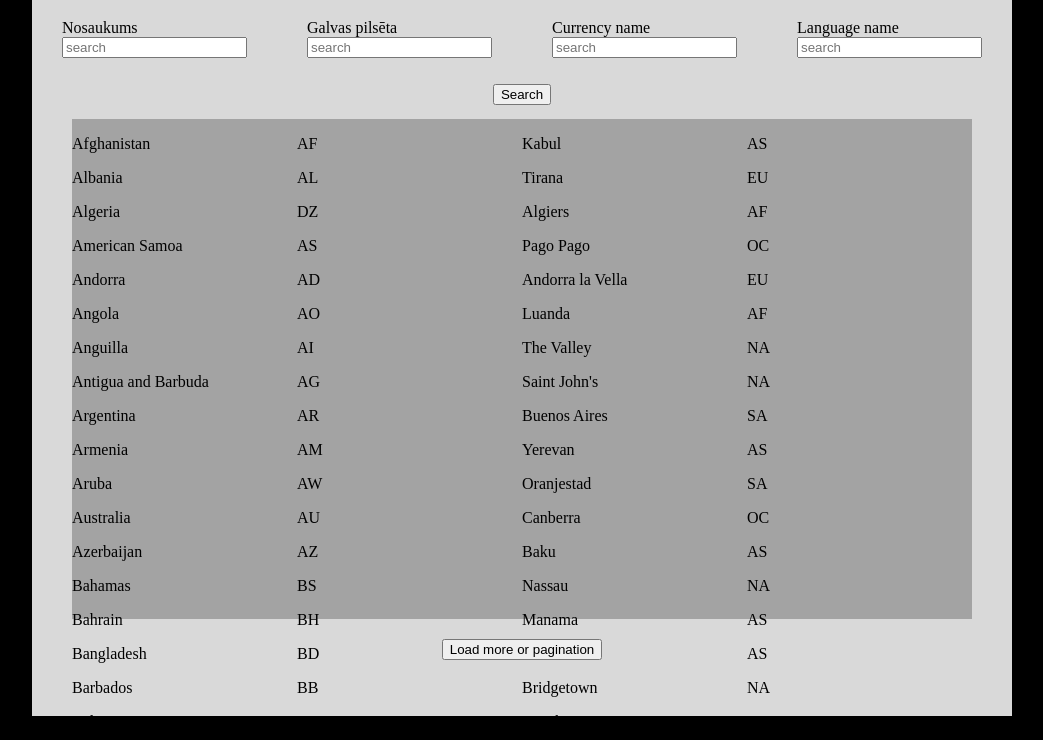
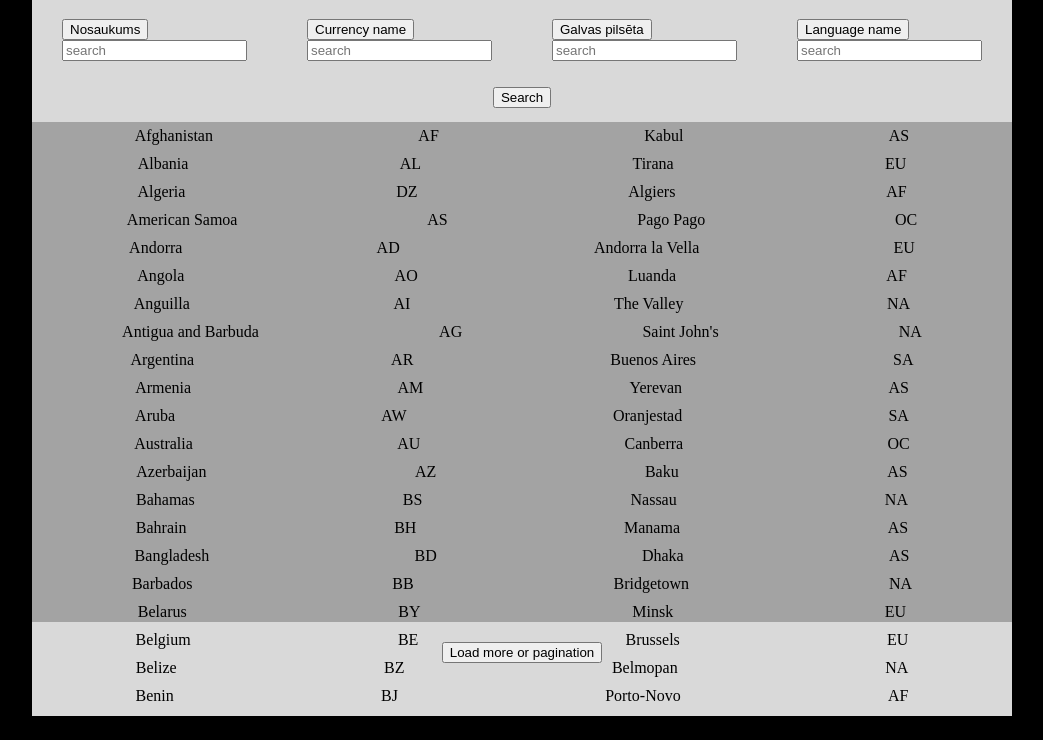
Before and after one commit to Bazjam/11MD-Sort-Filter-Paginate, a website built with webpack: page src/index.html in a window 1280 px wide. Shown: the part 69-809 px from the top of the page, without its empty margins (118-1161 px from the left). Built offline with nearby package versions, Linux system fonts and the light colour scheme; data requests are answered from the project's data file; files whose address does not match are found by name.

Commit message:
First button search compleat

```diff
--- a/src/index.html
+++ b/src/index.html
@@ -20,62 +20,37 @@
     </header>
     <nav>
       <div class="nav__column-one">
-        <label for="text">
-          Nosaukums
-        </label><br>
-        <input data-input-one type="text"
-        id="text"
-        name="text"
-        placeholder="search"
-        pattern="[a-z]"
-        required>
+        <button data-btn-sort-name>Nosaukums</button><br>
+        <input data-input-one type="text" id="text" name="text" placeholder="search" pattern="[a-z]" required>
       </div>
       <div class="nav__column-one">
-        <label for="text">
-          Galvas pilsēta
-        </label><br>
-        <input type="text"
-        id="text"
-        name="text"
-        placeholder="search"
-        pattern="[a-z]"
-        required>
+        <button data-btn-sort-code>
+          Currency name
+        </button><br>
+        <input type="text" id="text" name="text" placeholder="search" pattern="[a-z]" required>
       </div>
       <div class="nav__column-one">
-        <label for="text">
-          Currency name
-        </label><br>
-        <input type="text"
-        id="text"
-        name="text"
-        placeholder="search"
-        pattern="[a-z]"
-        required>
+        <button data-btn-sort-capital>
+          Galvas pilsēta
+        </button><br>
+        <input type="text" id="text" name="text" placeholder="search" pattern="[a-z]" required>
       </div>
       <div class="nav__column-one">
-        <label for="text">
+        <button data-btn-sort-region>
           Language name
-        </label><br>
-        <input type="text"
-        id="text"
-        name="text"
-        placeholder="search"
-        pattern="[a-z]"
-        required>
+        </button><br>
+        <input type="text" id="text" name="text" placeholder="search" pattern="[a-z]" required>
       </div>
     </nav>
     <div class="btn-search">
-      <button>
+      <button data-search-btn>
         Search
       </button>
     </div>
 
-    <section>
-      <div data-column-one class="column"></div>
-      <div data-column-two class="column"></div>
-      <div data-column-three class="column"></div>
-      <div data-column-four class="column"></div>
-    </section>
+    <section data-wrapper class="wrapper-data"></section>
+
+
     <footer>
       <button>
         Load more or pagination
--- a/src/scripts.ts
+++ b/src/scripts.ts
@@ -22,52 +22,105 @@ type Countries = {
   isoCode: string;
 };
 
-// const wrapper = document.querySelector("[data-column-one]");
-// const columnThree = document.querySelector("[data-column-three`]");
-// const columnFour = document.querySelector("[data-column-four`]");
+const inputOne = document.querySelector<HTMLInputElement>("[data-input-one]");
+const columnOne = document.querySelector("[data-column-one]");
+const dataWrapper = document.querySelector("[data-wrapper]");
 
 
-const inputOne = document.querySelector("[data-input-one]")
-const columnOne = document.querySelector("[data-column-one]");
 
-axios.get<Countries[]>("http://localhost:3000/countries").then(({ data }) => {
-    data.forEach((element) => {
-        const searchColumnOne = document.createElement("p");
-        searchColumnOne.classList.add("ppp");
-        searchColumnOne.innerHTML = `${element.name}`;
-        columnOne.append(searchColumnOne);
-    });
+
+
+inputOne.addEventListener("change", function () {
+
 });
 
-const columnTwo = document.querySelector("[data-column-two]");
 
-axios.get<Countries[]>("http://localhost:3000/countries").then(({ data }) => {
-  data.forEach((element) => {
-    const searchColumnTwo = document.createElement("p");
-    searchColumnTwo.classList.add("ppp");
-    searchColumnTwo.innerHTML = `${element.code}`;
-    columnTwo.append(searchColumnTwo);
-  });
+const searchBtn = document.querySelector("[data-search-btn]");
+searchBtn.addEventListener("click", function () {
+
+    console.log(`click`);
+    let result = inputOne.value;
+
+    dataWrapper.innerHTML = "";
+    console.log(result);
+
+    getNewSortData(`http://localhost:3000/countries?name_like=${result}`);
+
 });
 
-const columnThree = document.querySelector("[data-column-three]");
 
-axios.get<Countries[]>("http://localhost:3000/countries").then(({ data }) => {
-  data.forEach((element) => {
-    const searchColumnThree = document.createElement("p");
-    searchColumnThree.classList.add("ppp");
-    searchColumnThree.innerHTML = `${element.capital}`;
-    columnThree.append(searchColumnThree);
-  });
+
+
+//-----------------START PAGE---------------------------------
+document.addEventListener("DOMContentLoaded", function () {
+  getNewSortData(getDataUrl);
 });
 
-const columnFour = document.querySelector("[data-column-four]");
+//-----------------BTN SORT BY NAME---------------------------------
+const getSortedByName = "http://localhost:3000/countries?_sort=name&_order=asc";
+const sortBtnName = document.querySelector("[data-btn-sort-name]");
 
-axios.get<Countries[]>("http://localhost:3000/countries").then(({ data }) => {
-  data.forEach((element) => {
-    const searchColumnFour = document.createElement("p");
-    searchColumnFour.classList.add("ppp");
-    searchColumnFour.innerHTML = `${element.region}`;
-    columnFour.append(searchColumnFour);
+sortBtnName.addEventListener("click", function () {
+  dataWrapper.innerHTML = "";
+  getNewSortData(getSortedByName);
+});
+
+//-----------------BTN SORT BY CODE---------------------------------
+const getSortedByCode = "http://localhost:3000/countries?_sort=code&_order=asc";
+const sortBtnCode = document.querySelector("[data-btn-sort-code]");
+
+sortBtnCode.addEventListener("click", function () {
+  dataWrapper.innerHTML = "";
+  getNewSortData(getSortedByCode);
+});
+
+//-----------------BTN SORT BY CAPITAL---------------------------------
+const getSortedByCapital =
+  "http://localhost:3000/countries?_sort=capital&_order=asc";
+const sortBtnCapital = document.querySelector("[data-btn-sort-capital]");
+
+sortBtnCapital.addEventListener("click", function () {
+  dataWrapper.innerHTML = "";
+  getNewSortData(getSortedByCapital);
+});
+
+//-----------------BTN SORT BY REGION---------------------------------
+const getSortedByRegion =
+  "http://localhost:3000/countries?_sort=region&_order=asc";
+const sortBtnRegion = document.querySelector("[data-btn-sort-region]");
+
+sortBtnRegion.addEventListener("click", function () {
+  dataWrapper.innerHTML = "";
+  getNewSortData(getSortedByRegion);
+});
+
+const getDataUrl = "http://localhost:3000/countries";
+
+const getNewSortData = (url: string) => {
+  axios.get<Countries[]>(url).then(({ data }) => {
+    data.forEach((element) => {
+      const row = document.createElement("div");
+      row.classList.add("row");
+
+      const firstColumn = document.createElement("span");
+      firstColumn.classList.add("cell");
+      firstColumn.innerHTML = `${element.name}`;
+
+      const secondColumn = document.createElement("span");
+      secondColumn.classList.add("cell");
+      secondColumn.innerHTML = `${element.code}`;
+
+      const thirdColumn = document.createElement("span");
+      thirdColumn.classList.add("cell");
+      thirdColumn.innerHTML = `${element.capital}`;
+
+      const fourthColumn = document.createElement("span");
+      fourthColumn.classList.add("cell");
+      fourthColumn.innerHTML = `${element.region}`;
+
+      row.append(firstColumn, secondColumn, thirdColumn, fourthColumn);
+
+      dataWrapper.append(row);
+    });
   });
-});
+};
--- a/src/styles.scss
+++ b/src/styles.scss
@@ -43,3 +43,17 @@ footer {
   max-width: 300px;
   height: auto;
 }
+
+.wrapper-data {
+  width: 100%;
+  display: flex;
+  flex-direction: column;
+}
+
+.row {
+  width: 100%;
+  display: flex;
+  justify-content: space-around;
+  padding: 5px 0;
+
+}
```
